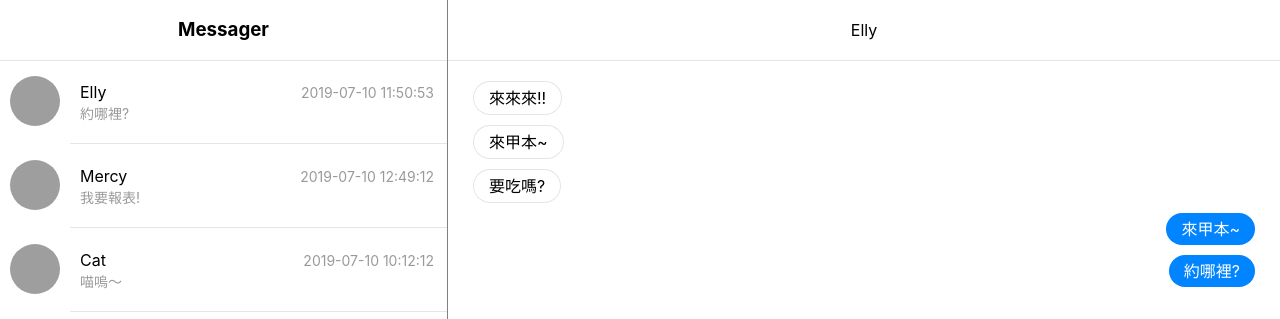
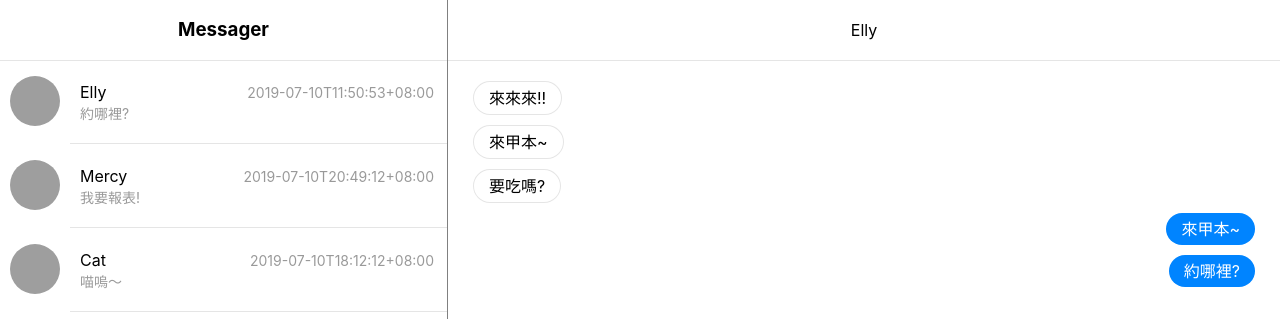
Before and after one commit to GaryTsai/example8-chat-room, a React (Create React App) app: page / in a window 1280 px wide. Shown: the top 319 px of the page. Built offline with nearby package versions, Linux system fonts and the light colour scheme; grey boxes are pictures that could not be loaded.

Commit message:
Add moment-timezone.js to modify origin time format

```diff
--- a/package.json
+++ b/package.json
@@ -5,6 +5,8 @@
   "homepage": "https://GaryTsai.github.io/example8-chat-room",
   "dependencies": {
     "gh-pages": "^2.0.1",
+    "moment": "^2.24.0",
+    "moment-timezone": "^0.5.26",
     "react": "^16.8.6",
     "react-dom": "^16.8.6",
     "react-scripts": "3.0.1"
--- a/src/App.js
+++ b/src/App.js
@@ -4,6 +4,8 @@ import MessageList from './components/MessageList';
 import UserInput from './components/UserInput';
 import  './static/App.css';
 import  './index.css';
+import moment from 'moment-timezone';
+
 //static message data
 const messagerData= {
   messager: [{
@@ -60,10 +62,12 @@ class App extends Component {
     handleKeyDown=(e)=>{
       console.log('handleKeyDown',e.target.value);
         if(e.keyCode === 13 && e.target.value!==''){
-            let ts = new Date();
+            // let ts = new Date();
+            let  taiwan = moment.tz(new Date(), "Asia/Taipei").format();
             //push new message to messager's message list
             messagerData.messager[this.state.messagerIndex].message.push(
-                {timestamp: ts.toISOString().substring(0, 19)+'+08:00',
+                {/*timestamp: ts.toISOString().substring(0, 19)+'+08:00',*/
+                 timestamp:taiwan.toString(),
                  content: e.target.value.toString(),
                  messageFromMe:true
                 })
--- a/src/components/Messager.js
+++ b/src/components/Messager.js
@@ -1,4 +1,5 @@
 import React, {Component} from 'react';
+import moment from 'moment-timezone';
 
 
 class Messager extends Component {
@@ -25,7 +26,7 @@ class Messager extends Component {
                         <div className="thread-item_right">
                             <div className="thread-from">{name}</div>
                             <div><span className="thread-content">{message[message.length-1].content}</span></div>
-                            <span className="thread-time">{message[message.length-1].timestamp}</span></div>
+                            <span className="thread-time">{moment.tz(message[message.length-1].timestamp, "Asia/Taipei").format()}</span></div>
                     </div>
                 </li>
             </div>
```
Also changed, not shown: 1 other file (tests, documents, lock files or other folders).
